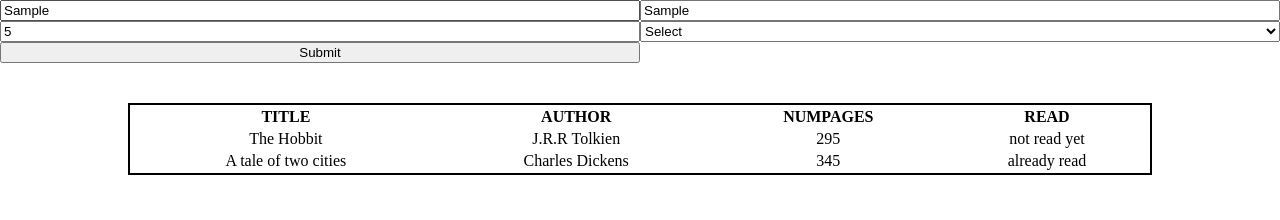
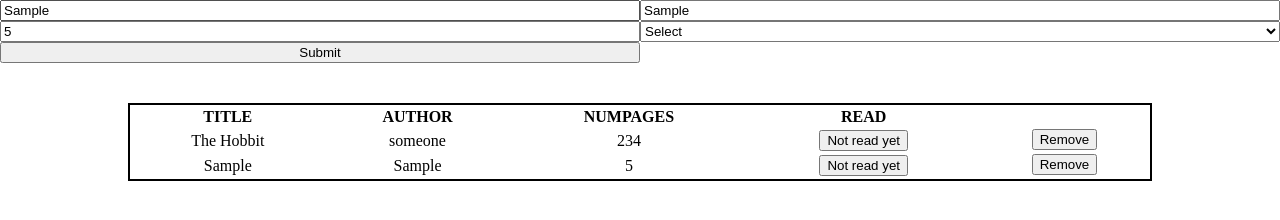
Before and after one commit to JoshuaEnnisDev/library, a plain HTML site: page index.html in a window 1280 px wide. Both pictures are taken after typing "Sample", "Sample", "5" into the empty fields and a click on the button "Submit". Drawn offline with Linux system fonts and the light colour scheme.

Commit message:
Completed. I need to add aesthetics

```diff
--- a/index.html
+++ b/index.html
@@ -20,9 +20,9 @@
         </select>
         <button>Submit</button>
     </form>
-    <table>
+    <div id="container">
 
-    </table>
+    </div>
 
 </body>
 </html>
--- a/main.js
+++ b/main.js
@@ -1,22 +1,25 @@
 function main()
 {
-    const theHobbit = new Book("The Hobbit", "J.R.R Tolkien", 295, false);
-    const twoCities = new Book("A tale of two cities", "Charles Dickens", 345, true);
-
-    let bookArray=[]
+    let bookArray=[];
+    const theHobbit = new Book("The Hobbit", "someone", 234, false);
     bookArray.push(theHobbit);
-    bookArray.push(twoCities);
     let button = document.querySelector("button");
+    let table = document.createElement("table");
+    let tableHolder = document.querySelector("#container");
+    tableHolder.appendChild(table);
+    createTableHeaders(bookArray[0], table);
+    createBookData(bookArray, table);
     button.addEventListener('click', (e) =>{
         e.preventDefault(); // prevents the form form thinking the button is sending get request
         addBookToLibrary(bookArray);
+        tableHolder.appendChild(table);
+        createTableHeaders(bookArray[0], table);
+        createBookData(bookArray, table);
     });
-    //createTable(bookArray);
-    getTableRowData(theHobbit);
-    getTableData(bookArray);
-   // display(bookArray, bookArray[0]);
 }
 main()
+
+
 
 
 function Book(title, author, numPages, read)
@@ -24,13 +27,12 @@ function Book(title, author, numPages, read)
     this.title = title;
     this.author = author;
     this.numPages = numPages;
-    this.read = read ? "already read" : "not read yet";
+    this.read = read ? "Already read" : "Not read yet";
 
     this.info = function()
     {
         return `${this.title} by ${this.author}, ${this.numPages} pages, ${this.read}`;
     }
-    console.log(typeof this.info === 'function');
 }
 
 function addBookToLibrary(array)
@@ -41,36 +43,11 @@ function addBookToLibrary(array)
     let read = parseInt(document.getElementById("read").value);
     const newBook = new Book(title, author, pages, read);
     array.push(newBook);
-    return console.log(array);
 }
 
-
-function createTable(obj)
+function createTableHeaders(obj, table)
 {
-    let table = document.querySelector('table');
-
-    for (let i = 0; i < 4; i++)
-    {
-        let row = document.createElement("TR");
-    }
-}
-function display(array, book)
-{
-    let titleRow = table.querySelector("#titleRow");
-    let title = document.createElement("TD");
-    title.textContent = book.title;
-
-    titleRow.appendChild(title);
-
-    array.forEach(book => {
-
-
-    });
-}
-
-function getTableRowData(obj)
-{
-    let table = document.querySelector('table');
+    table.innerHTML = "";
     let tr = document.createElement("TR");
     table.appendChild(tr);
     rowArray = Object.keys(obj);
@@ -85,13 +62,12 @@ function getTableRowData(obj)
         }
 
     });
+
 }
 
-function getTableData(array)
+function createBookData(array, table)
 {
-    let table = document.querySelector("table");
-
-
+    //let table = document.querySelector("table");
 
     array.forEach(book => {
 
@@ -100,6 +76,9 @@ function getTableData(array)
         let author = document.createElement("TD");
         let pages = document.createElement("TD");
         let read = document.createElement("TD");
+        let readButton = document.createElement("button");
+        let remove = document.createElement("TD");
+        let removeButton = document.createElement("button");
 
         table.appendChild(row);
 
@@ -112,7 +91,48 @@ function getTableData(array)
         pages.innerHTML = book.numPages;
         row.appendChild(pages);
 
-        read.innerHTML = book.read;
+        read.appendChild(readButton);
+        readButton.textContent = book.read;
+        readButton.classList.add("read");
         row.appendChild(read);
+        addReadButtonListeners(book);
+
+        remove = removeButton;
+        removeButton.textContent = "Remove";
+        removeButton.classList.add("remove");
+        row.appendChild(remove);
+        addRemoveButtonListeners(array);
+    });
+
+}
+
+function addReadButtonListeners(obj)
+{
+    buttons = document.querySelectorAll(".read");
+    buttons.forEach(button => {
+        button.addEventListener("click", () => {
+
+            if (obj.read === "Already read")
+            {
+                obj.read = "Not read yet";
+            }
+            else
+            {
+                obj.read = "Already read";
+            }
+            button.textContent = obj.read;
+        });
     });
 }
+
+function addRemoveButtonListeners(array)
+{
+    buttons = document.querySelectorAll(".remove");
+    buttons.forEach(button => {
+        button.addEventListener("click", () => {
+
+             button.parentNode.remove();
+             array.pop();
+        });
+    });
+}
```
